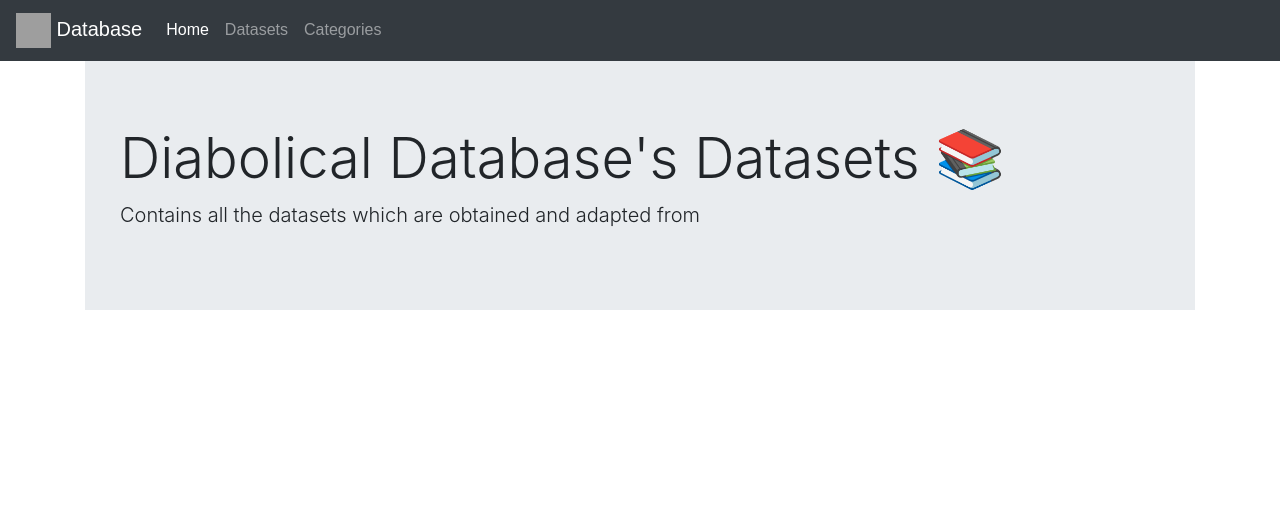
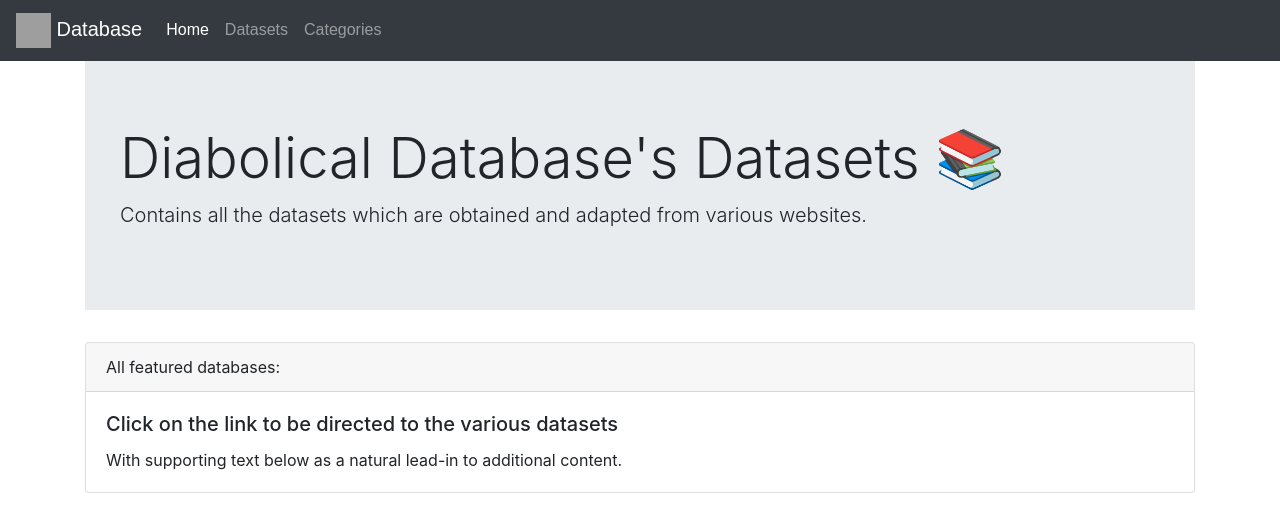
Before and after one commit to ngzhaoming/Data-Visualization, an Angular app in the folder website/: page /dataset in a window 1280 px wide. Shown: the top 532 px of the page. Built offline with nearby package versions, Linux system fonts and the light colour scheme; grey boxes are pictures that could not be loaded.

Commit message:
:sparkles: Add database formatting into website

```diff
--- a/website/src/app/dataset-list/dataset-list.component.ts
+++ b/website/src/app/dataset-list/dataset-list.component.ts
@@ -7,9 +7,19 @@ import { Component, OnInit } from '@angular/core';
       <div class="jumbotron jumbotron-fluid">
         <div class="container">
           <h1 class="display-4 database-title">Diabolical Database's Datasets 📚</h1>
-          <p class="lead database-title">Contains all the datasets which are obtained and adapted from</p>
+          <p class="lead database-title">Contains all the datasets which are obtained and adapted from various websites.</p>
         </div>
       </div>
+
+    <div class="card">
+      <div class="card-header">
+        All featured databases:
+      </div>
+      <div class="card-body">
+        <h5 class="card-title">Click on the link to be directed to the various datasets</h5>
+        <p class="card-text">With supporting text below as a natural lead-in to additional content.</p>
+      </div>
+    </div>
     </div>
   `,
   styles: []
```
